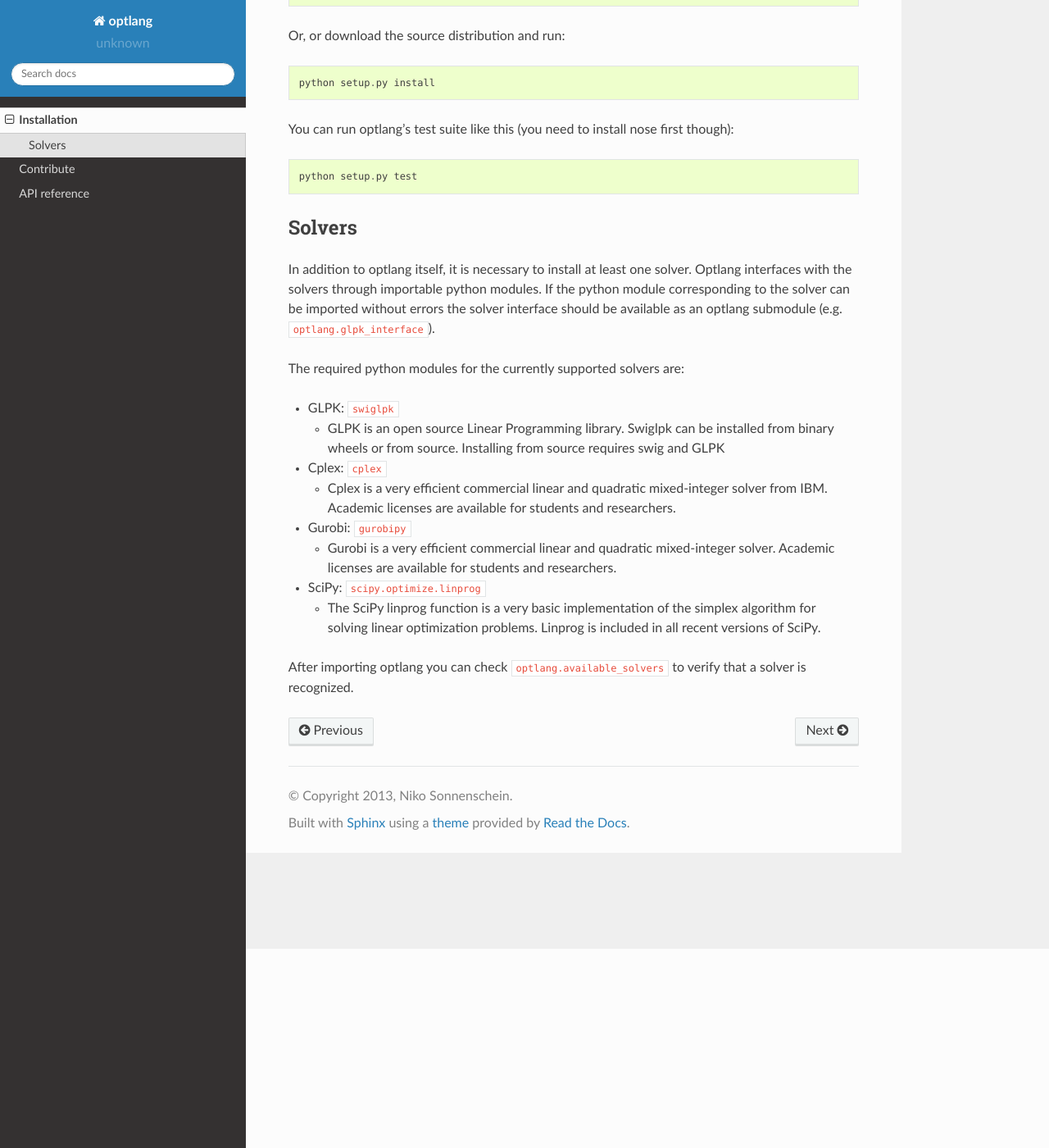
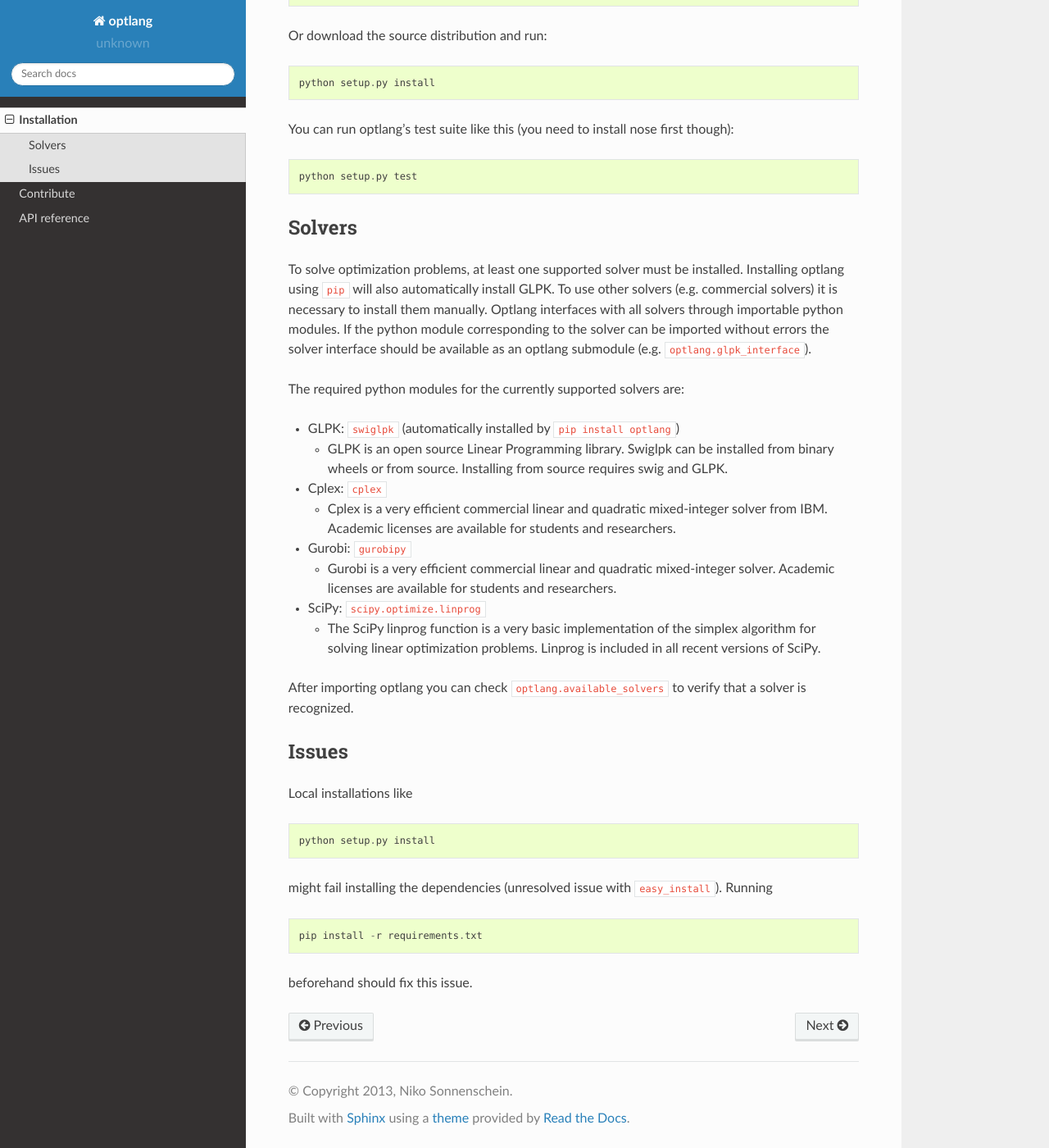
Before and after one commit to opencobra/optlang, a Sphinx documentation site: the page built from docs/source/installation.rst, in a window 1280 px wide and 1400 px high, scrolled down 243 px. Shown: the whole window at 82% size. Built offline with Sphinx 7.4.7 and the Read the Docs theme 2.0.0, drawn with Linux system fonts in a browser that asks for light colours; pages that are not in the unit, such as notebooks, are missing from menus.

Commit message:
Joss review (#55)
* chore: make example in README solver agnostic

And add a note on how to use a specific solver

* docs: add comments to README code

* Update requirements.txt

* docs: update README to reflect swiglpk as a dep.

swiglpk is a hard dependency now, so that 'pip install optlang' works out of the box.

* docs: update install instructions

Swiglpk is now a hard dependency so the installation instructions are updated accordingly.

* docs: update dependency versions in readme

* docs: update contributing guidelines

And add CONTRIBUTIONS.md file

* docs: update readme, paper and documentation

Add target audience to paper and docs/index
Add solver problem capabilities to readme
Move installation issue from readme to docs/installation

* test: remove libglp from travis.yml

* docs: highlight 'modeling language'

* docs: change paper title

* Some minor writing fixes (#57)

I made some minor writing fixes, to be adopted before acceptance in JOSS (https://github.com/openjournals/joss-reviews/issues/139)

```diff
--- a/docs/source/developers.rst
+++ b/docs/source/developers.rst
@@ -4,7 +4,7 @@
 Contributions to optlang are very welcome. Fork optlang at `github
 <http://github.com/biosustain/optlang>`_, implement your feature and send us
 a pull request. Also, please use the GitHub `issue tracker <https://github.com/biosustain/optlang/issues>`_
-to let us know about bugs or feature requests.
+to let us know about bugs or feature requests, or if you have problems or questions regarding optlang.
 
 Add solver interface
 --------------------
--- a/docs/source/installation.rst
+++ b/docs/source/installation.rst
@@ -5,7 +5,7 @@
 
   pip install optlang
 
-Or, or download the source distribution and run::
+Or download the source distribution and run::
 
   python setup.py install
 
@@ -16,15 +16,17 @@
 
 Solvers
 ----------
-In addition to optlang itself, it is necessary to install at least one solver. Optlang interfaces with the solvers
-through importable python modules. If the python module corresponding to the solver can be imported without errors
-the solver interface should be available as an optlang submodule (e.g. :code:`optlang.glpk_interface`).
+To solve optimization problems, at least one supported solver must be installed.
+Installing optlang using :code:`pip` will also automatically install GLPK. To use other solvers (e.g. commercial solvers) it is necessary
+to install them manually. Optlang interfaces with all solvers through importable python modules. If the python module corresponding
+to the solver can be imported without errors the solver interface should be available as an optlang submodule (e.g.
+:code:`optlang.glpk_interface`).
 
 The required python modules for the currently supported solvers are:
 
-- GLPK: :code:`swiglpk`
+- GLPK: :code:`swiglpk` (automatically installed by :code:`pip install optlang`)
 
-  - GLPK is an open source Linear Programming library. Swiglpk can be installed from binary wheels or from source. Installing from source requires swig and GLPK
+  - GLPK is an open source Linear Programming library. Swiglpk can be installed from binary wheels or from source. Installing from source requires swig and GLPK.
 
 - Cplex: :code:`cplex`
 
@@ -39,3 +41,23 @@
   - The SciPy linprog function is a very basic implementation of the simplex algorithm for solving linear optimization problems. Linprog is included in all recent versions of SciPy.
 
 After importing optlang you can check :code:`optlang.available_solvers` to verify that a solver is recognized.
+
+
+Issues
+------
+
+Local installations like
+
+::
+
+    python setup.py install
+
+
+might fail installing the dependencies (unresolved issue with
+``easy_install``). Running
+
+::
+
+    pip install -r requirements.txt
+
+beforehand should fix this issue.
--- a/requirements.txt
+++ b/requirements.txt
@@ -1,2 +1,3 @@
 sympy>=1.0.0
 six>=1.9.0
+swiglpk>=1.3.0
```
Also changed, not shown: CONTRIBUTING.md (added, +7 -0 lines), README.rst (+33 -37 lines), docs/source/index.rst (+8 -1 lines), paper/paper.md (+10 -8 lines).
